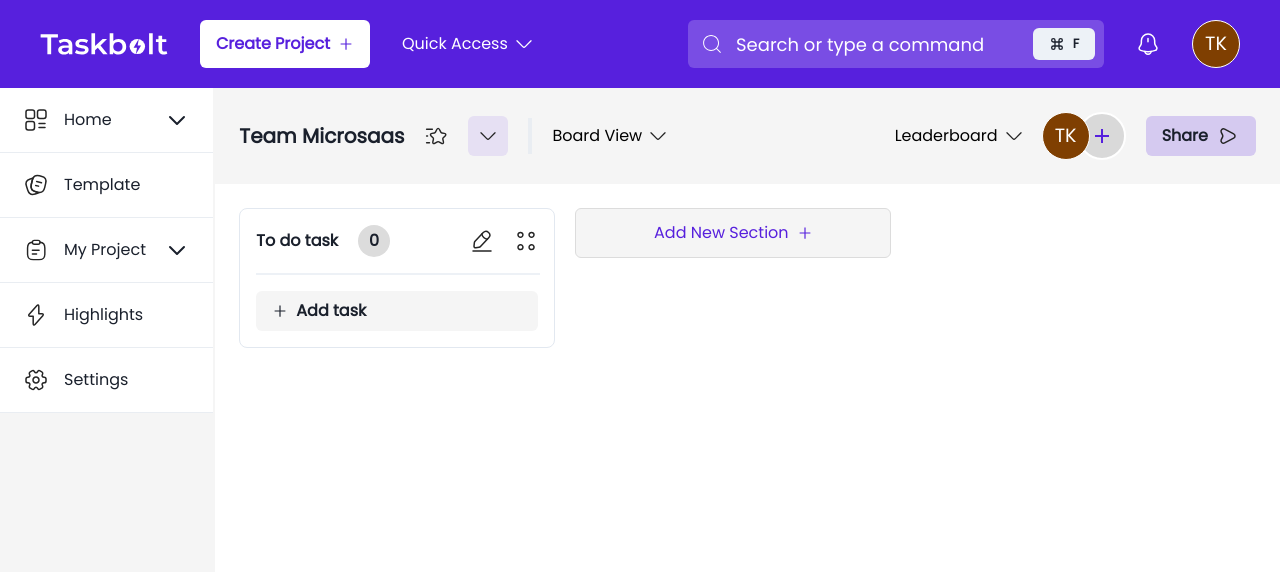
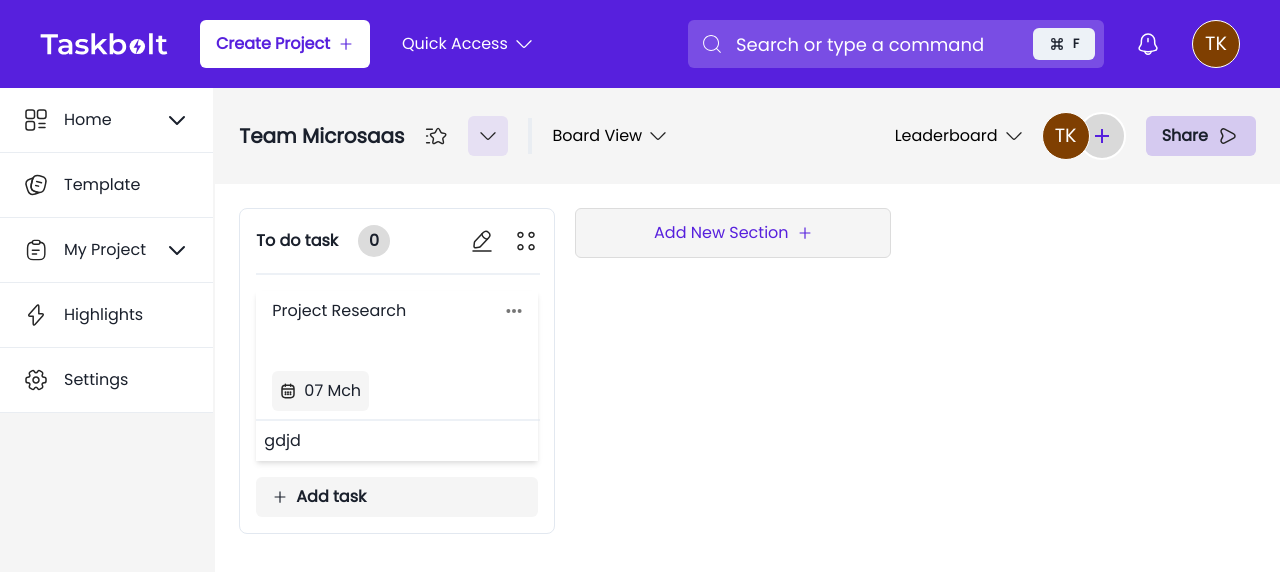
Before and after one commit to damaestro165/Taskbolt, a React (Vite) app: page /dashboard in a window 1280 px wide. Shown: the top 572 px of the page. Built offline with nearby package versions, Linux system fonts and the light colour scheme.

Commit message:
Feat: Task Item

```diff
--- a/src/LoginPage.jsx
+++ b/src/LoginPage.jsx
@@ -58,6 +58,7 @@ const Login = () => {
         }
       })
       .catch(function (error) {
+        console.log(error);
         if (error?.response?.data?.msg === 'User not verified!') {
           localStorage.setItem(
             'Id',
--- /dev/null
+++ b/src/assets/Icons/CalenderIcon.jsx
@@ -0,0 +1,33 @@
+import { Icon } from '@chakra-ui/react';
+import React from 'react';
+
+const CalenderIcon = (props) => {
+  return (
+    <Icon
+      width='16'
+      height='16'
+      viewBox='0 0 16 16'
+      fill='none'
+      xmlns='http://www.w3.org/2000/svg'
+      {...props}
+    >
+      <path
+        d='M5.33333 1.3335V3.3335M10.6667 1.3335V3.3335M2.33333 6.06016H13.6667M14 5.66683V11.3335C14 13.3335 13 14.6668 10.6667 14.6668H5.33333C3 14.6668 2 13.3335 2 11.3335V5.66683C2 3.66683 3 2.3335 5.33333 2.3335H10.6667C13 2.3335 14 3.66683 14 5.66683Z'
+        stroke='#252525'
+        strokeWidth='1.5'
+        strokeMiterlimit='10'
+        strokeLinecap='round'
+        strokeLinejoin='round'
+      />
+      <path
+        d='M10.4633 9.1333H10.4693M10.4633 11.1333H10.4693M7.99663 9.1333H8.0033M7.99663 11.1333H8.0033M5.5293 9.1333H5.53596M5.5293 11.1333H5.53596'
+        stroke='#252525'
+        strokeWidth='2'
+        strokeLinecap='round'
+        strokeLinejoin='round'
+      />
+    </Icon>
+  );
+};
+
+export default CalenderIcon;
--- a/src/component/ProtectedRoute.jsx
+++ b/src/component/ProtectedRoute.jsx
@@ -1,7 +1,7 @@
 import { Navigate, Outlet } from 'react-router-dom';
 const ProtectedRoute = () => {
-  // const userData = localStorage.getItem('User');
-  // let token = null;
+  const userData = localStorage.getItem('User');
+  let token = null;
 
   // if (userData) {
   //   const { token: userToken } = JSON.parse(userData);
--- a/src/component/ShareModal.jsx
+++ b/src/component/ShareModal.jsx
@@ -3,8 +3,6 @@ import {
   Modal,
   ModalOverlay,
   ModalContent,
-  ModalHeader,
-  ModalFooter,
   ModalBody,
   ModalCloseButton,
   useDisclosure,
@@ -14,9 +12,12 @@ import {
   Input,
   VStack,
   Box,
+  IconButton,
 } from '@chakra-ui/react';
 import ShareIcon from '../assets/Icons/ShareIcon';
 import { AiOutlinePlus } from 'react-icons/ai';
+import { BiChevronDown } from 'react-icons/bi';
+import { BsDashLg } from 'react-icons/bs';
 
 const ShareModal = () => {
   const { isOpen, onOpen, onClose } = useDisclosure();
@@ -48,8 +49,12 @@ const ShareModal = () => {
         >
           <ModalCloseButton />
           <ModalBody padding='2rem'>
-            <Text mb='2rem'>Share Project</Text>
-            <Text mb='1rem'>Invite members with emails or username</Text>
+            <Text mb='2rem' fontSize='1.2rem' fontWeight='extrabold'>
+              Share Project
+            </Text>
+            <Text mb='1rem' fontWeight='bold'>
+              Invite members with emails or username
+            </Text>
             <VStack spacing={5}>
               <HStack>
                 <Input
@@ -72,27 +77,35 @@ const ShareModal = () => {
               <HStack>
                 <Box
                   onClick={onOpen}
-                  bg='#DCDCDC'
+                  bg='#F5F5F5'
                   variant='solid'
                   fontSize='md'
                   p='1rem'
                   width='25rem'
                   display='flex'
+                  alignItems='center'
+                  justifyContent='space-between'
                   height='3rem'
                   borderRadius={5}
                 >
-                  johnboyega@gmail.com
+                  <Text> johnboyega@gmail.com</Text>
+                  <IconButton
+                    size={6}
+                    bg='#DCDCDC'
+                    padding={1}
+                    icon={<BsDashLg color='blue' />}
+                  />
                 </Box>
                 <Button
+                  rightIcon={<BiChevronDown />}
                   onClick={onOpen}
-                  rightIcon={<AiOutlinePlus />}
                   bg='#DCDCDC'
                   variant='solid'
-                  color='brand.100'
                   fontSize='md'
                   py='1.5rem'
+                  fontWeight='light'
                 >
-                  Add As
+                  Member
                 </Button>
               </HStack>
             </VStack>
--- a/src/component/TaskCard.jsx
+++ b/src/component/TaskCard.jsx
@@ -11,6 +11,7 @@ import React from 'react';
 import CreateIcon from '../assets/Icons/CreateIcon';
 import FourdotIcon from '../assets/Icons/FourdotIcon';
 import { AiOutlinePlus } from 'react-icons/ai';
+import TaskItem from './TaskItem';
 
 const TaskCard = () => {
   return (
@@ -26,6 +27,7 @@ const TaskCard = () => {
           <FourdotIcon boxSize={6} />
         </HStack>
         <Divider borderWidth='.1rem' />
+        <TaskItem />
         <Box
           as={Button}
           bg='#F5F5F5'
--- /dev/null
+++ b/src/component/TaskItem.jsx
@@ -0,0 +1,32 @@
+import { HStack, Icon, Text, Box, Spacer, Divider } from '@chakra-ui/react';
+import React from 'react';
+import MoreIcon from '../assets/Icons/MoreIcon';
+import CalenderIcon from '../assets/Icons/CalenderIcon';
+
+const TaskItem = () => {
+  return (
+    <Box shadow='md'>
+      <Box className='px-4 py-2 flex flex-col justify-between gap-12'>
+        <HStack>
+          <Text>Project Research</Text>
+          <Spacer />
+          <Icon as={MoreIcon} transform='rotate(90deg)' />
+        </HStack>
+        <HStack>
+          <Box bg='#F5F5F5' className='flex p-2 gap-2 items-center rounded-md'>
+            <Icon as={CalenderIcon} />
+            <Text>07 Mch</Text>
+          </Box>
+          <Spacer />
+        </HStack>
+      </Box>
+      <Divider borderWidth='.1rem' />
+      <HStack p={2}>
+        <Text>gdjd</Text>
+      </HStack>
+    </Box>
+  );
+};
+
+export default TaskItem;
+2;
```
